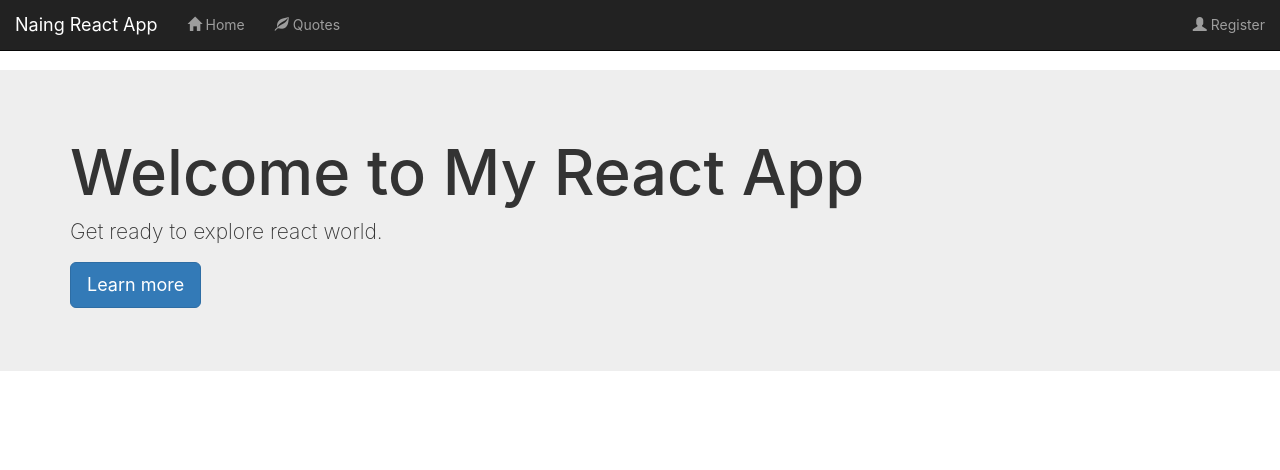
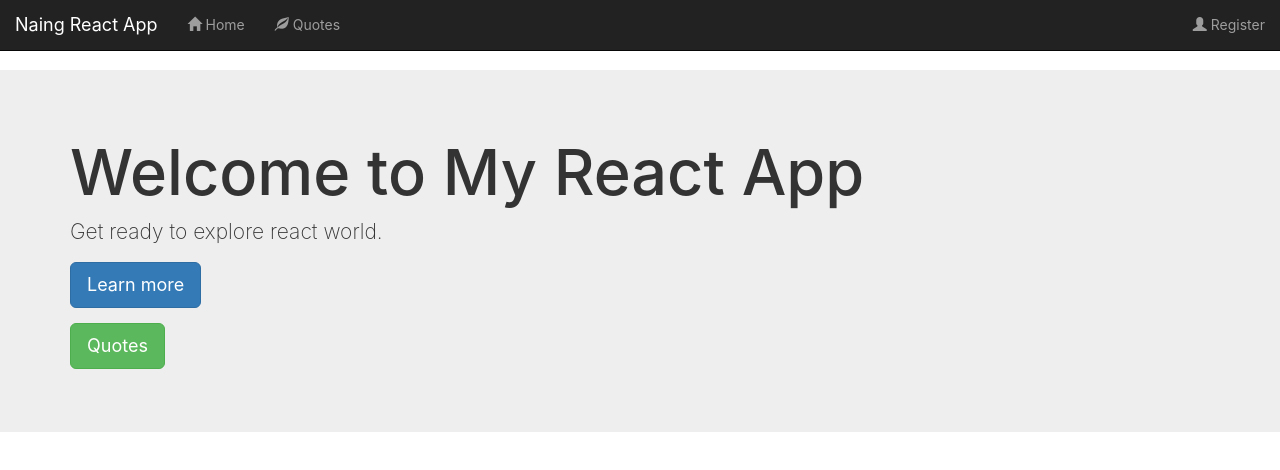
Before and after one commit to thetnaingaye/React-S3-demo, a React (Create React App) app: page / in a window 1280 px wide. Shown: the top 470 px of the page. Built offline with nearby package versions, Linux system fonts and the light colour scheme.

Commit message:
changed Router structure

```diff
--- a/src/App.js
+++ b/src/App.js
@@ -4,18 +4,20 @@ import Form from './Form';
 import Welcome from './Welcome';
 import { BrowserRouter, Route, Switch } from 'react-router-dom';
 import Quote from './Quote';
+import Header from './Header';
 
 class App extends Component {
 
   render() {
     return (
-        <BrowserRouter>
-          <Switch>
-            <Route path="/form" component={Form} exact/>
-            <Route path="/Quotes" component={Quote} exact/>
-            <Route path="/" component={Welcome} exact/>
-            </Switch>
-        </BrowserRouter>
+      <div>
+        <Header />
+        <Switch>
+          <Route path="/form" component={Form} exact />
+          <Route path="/Quotes" component={Quote} exact />
+          <Route path="/" component={Welcome} exact />
+        </Switch>
+      </div>
     );
   }
 }
--- a/src/Form.js
+++ b/src/Form.js
@@ -104,13 +104,9 @@ class Form extends Component {
         )
 
         return (
-            <div>
-                <Header />
-                <div className="myForm">
-                    {!this.state.isFormSuccess ? form : <h3>Form Submission Successful</h3>}
-                </div>
+            <div className="myForm">
+                {!this.state.isFormSuccess ? form : <h3>Form Submission Successful</h3>}
             </div>
-
         );
     }
 }
--- a/src/Quote.js
+++ b/src/Quote.js
@@ -44,7 +44,6 @@ class Quote extends Component {
 
         return (
             <div>
-                <Header />
                 {this.state.quote.length ===0?  loading : quotes}
             </div>
         );
--- a/src/Welcome.js
+++ b/src/Welcome.js
@@ -5,8 +5,6 @@ import { NavLink } from 'react-router-dom'
 
 const Welcome = () => {
     return (
-        <div>
-            <div><Header /></div>
         <div className="jumbotron jumbotron-fluid">
             <div className="container">
                 <h1 className="display-4">Welcome to My React App</h1>
@@ -14,7 +12,9 @@ const Welcome = () => {
                 <p class="lead">
                     <NavLink className="btn btn-primary btn-lg" to="/form" >Learn more</NavLink>
                 </p>
-                </div>
+                <p class="lead">
+                    <NavLink className="btn btn-success btn-lg" to="/Quotes" >Quotes</NavLink>
+                </p>
             </div>
         </div>
     );
--- a/src/index.js
+++ b/src/index.js
@@ -3,8 +3,10 @@ import ReactDOM from 'react-dom';
 import './index.css';
 import App from './App';
 import * as serviceWorker from './serviceWorker';
+import { BrowserRouter, Route, Switch } from 'react-router-dom';
 
-ReactDOM.render(<App /> ,document.getElementById('root'));
+
+ReactDOM.render((<BrowserRouter><App /></BrowserRouter> ),document.getElementById('root'));
 
 // If you want your app to work offline and load faster, you can change
 // unregister() to register() below. Note this comes with some pitfalls.
```
Lines whose indentation alone changed are shown as unchanged.
